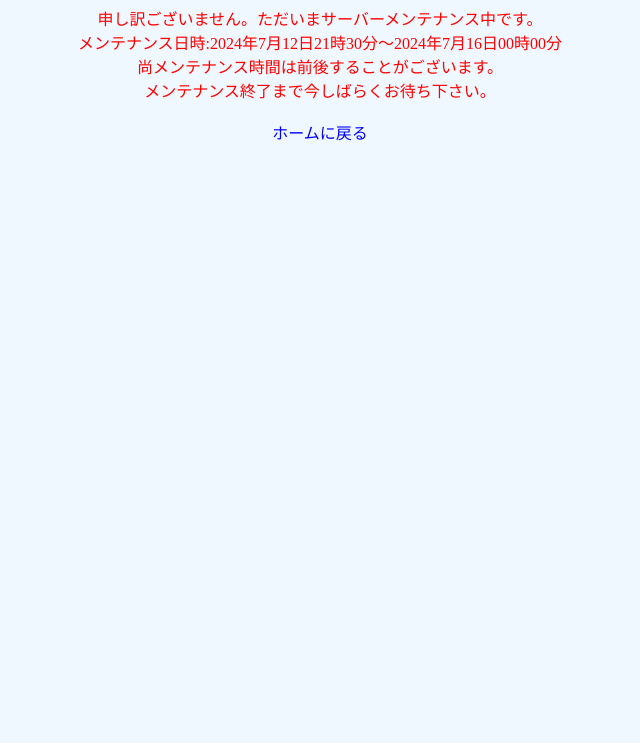
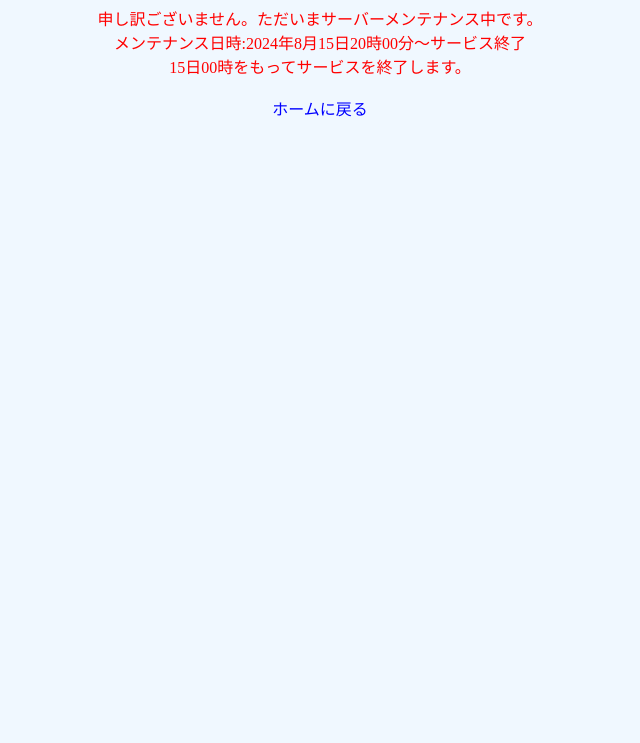
Before and after one commit to UHK01/study-room-ms, a plain HTML site: page index.html in a window 1280 px wide. Shown: the part 57-800 px from the top of the page, without its empty margins (320-960 px from the left). Drawn offline with Linux system fonts and the light colour scheme.

Commit message:
servic end

```diff
--- a/index.html
+++ b/index.html
@@ -29,7 +29,7 @@
 <body>
     <div class="main">
         <h2 class="error">サーバーメンテナンス中</h2>
-        <div class="error">申し訳ございません。ただいまサーバーメンテナンス中です。<br>メンテナンス日時:2024年7月12日21時30分〜2024年7月16日00時00分<br>尚メンテナンス時間は前後することがございます。<br>メンテナンス終了まで今しばらくお待ち下さい。</div>
+        <div class="error">申し訳ございません。ただいまサーバーメンテナンス中です。<br>メンテナンス日時:2024年8月15日20時00分〜サービス終了<br>15日00時をもってサービスを終了します。</div>
         <br>
         <div class="link"><a href="https://study-ktkw.f5.si" class="link">ホームに戻る</a></div>
     </div>
```
